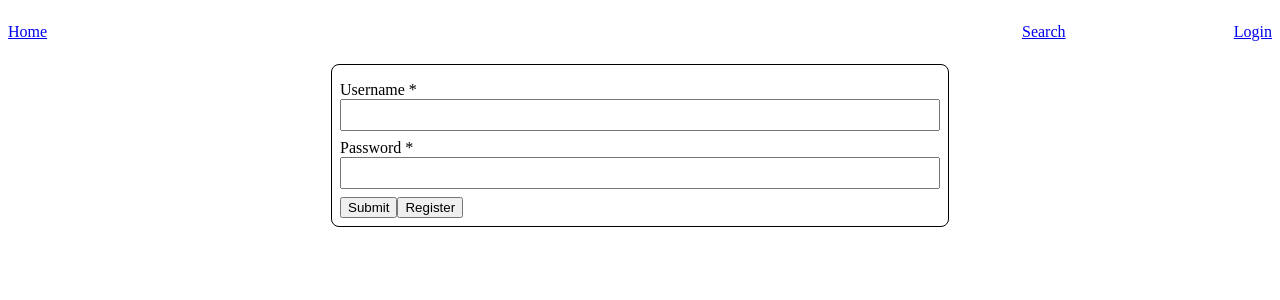
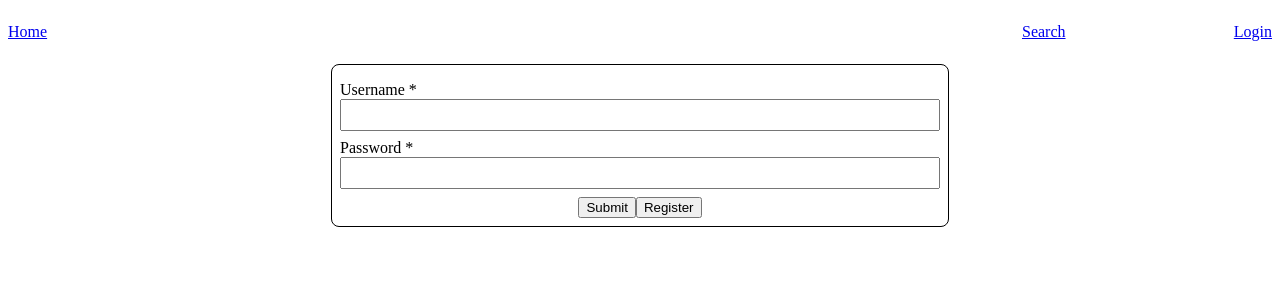
Before and after one commit to peterzernia/open-kitchen, a React app in the folder client/: page /login in a window 1280 px wide. Shown: the top 300 px of the page. Built offline with nearby package versions, Linux system fonts and the light colour scheme; no server answers.

Commit message:
minor search page styling

```diff
--- a/client/src/components/Form/Form.css
+++ b/client/src/components/Form/Form.css
@@ -4,3 +4,8 @@ form {
   padding: 8px;
   border-radius: 8px;
 }
+
+.form-buttons {
+  display: flex;
+  justify-content: center;
+}
--- a/client/src/components/Form/index.tsx
+++ b/client/src/components/Form/index.tsx
@@ -46,7 +46,7 @@ export default function Form(props: Props): React.ReactElement {
   return (
     <form className="mx">
       {inputs}
-      <div>
+      <div className="form-buttons">
         <button type="submit" onClick={handleSubmit}>
           Submit
         </button>
--- /dev/null
+++ b/client/src/containers/Search/Search.css
@@ -0,0 +1,3 @@
+.search-bar {
+  width: 300px;
+}
--- a/client/src/containers/Search/index.tsx
+++ b/client/src/containers/Search/index.tsx
@@ -4,6 +4,7 @@ import Loader from 'components/Loader'
 import { searchRecipes } from 'utils/api'
 import { useDebounce } from 'utils/hooks'
 import Card from 'components/Card'
+import './Search.css'
 
 export default function Search(): React.ReactElement {
   const [value, setValue] = React.useState('')
@@ -39,14 +40,18 @@ export default function Search(): React.ReactElement {
 
   return (
     <div>
+      <div className="search-bar mx">
         <Input
           label=""
           name=""
           type="text"
+          placeholder="Search"
           handleChange={handleChange}
           value={value}
         />
+      </div>
       { loading && <Loader />}
+      <div>
         {
           recipes.map((recipe) => (
             <Card
@@ -57,5 +62,6 @@ export default function Search(): React.ReactElement {
           ))
         }
       </div>
+    </div>
   )
 }
```
Lines whose indentation alone changed are shown as unchanged.
